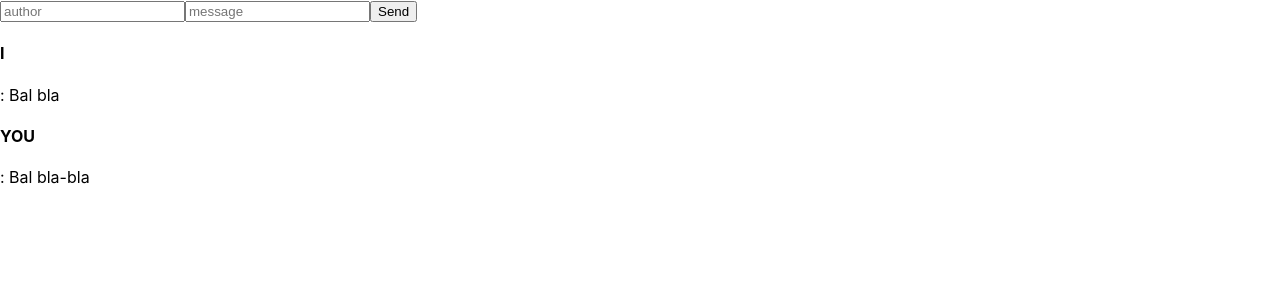
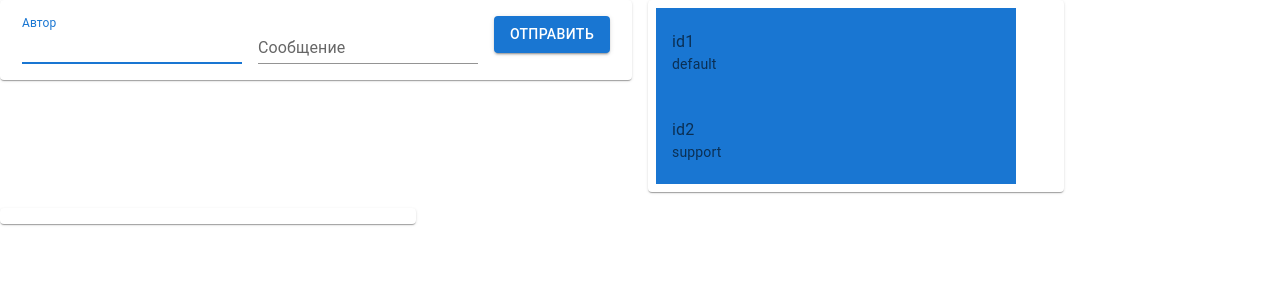
Before and after one commit to Kaihatsu-sha/NotificationManager, a React (Create React App) app in the folder UI/React/kaihatsu.notificationmanager.ui.react/: page / in a window 1280 px wide. Shown: the top 300 px of the page. Built offline with nearby package versions, Linux system fonts and the light colour scheme.

Commit message:
Homework 3

```diff
--- a/UI/React/kaihatsu.notificationmanager.ui.react/package.json
+++ b/UI/React/kaihatsu.notificationmanager.ui.react/package.json
@@ -3,6 +3,9 @@
   "version": "0.1.0",
   "private": true,
   "dependencies": {
+    "@emotion/react": "^11.10.4",
+    "@emotion/styled": "^11.10.4",
+    "@mui/material": "^5.10.3",
     "@testing-library/jest-dom": "^5.16.5",
     "@testing-library/react": "^13.3.0",
     "@testing-library/user-event": "^13.5.0",
--- a/UI/React/kaihatsu.notificationmanager.ui.react/src/App.js
+++ b/UI/React/kaihatsu.notificationmanager.ui.react/src/App.js
@@ -1,24 +1,56 @@
 import './App.css';
-import { useEffect, useState } from "react";
-import {PrintList,UI} from './Homework2'
+import * as React from "react";
+import {PrintList,UIForm,PrintChats} from './Homeworks/Homework2'
+
+import { styled } from '@mui/material/styles';
+import Box from '@mui/material/Box';
+import Paper from '@mui/material/Paper';
+import Grid from '@mui/material/Grid';
 
 function App() {
-  const [messageList, setMessageList] = useState([]);
+  const [messageList, setMessageList] = React.useState([]);
+  const [chatList, setChatList] = React.useState([{id:'id1',name:'default'},{id:'id2',name:'support'}]);
 
-  useEffect(()=>{
+  React.useEffect(()=>{
     console.log('useEffect');
-    setMessageList([{author:"I",text:"Bal bla"},{author:"YOU",text:"Bal bla-bla"}])
-  },[]);
+    if(messageList.length >=1)
+      {
+        let lastAuthor = messageList.at(-1).author;
+        if(lastAuthor !='robot')
+        {
+          setMessageList([...messageList,{author:'robot', text:'Bad idea'}]);
+        }
+      }
+  },[messageList]);
 
-  const callBack = (author, message)=>{
-    setMessageList([{author:author, text:message},{author:'robot', text:'Bad idea'}]);
+  const callBack = (callBackObject)=>{
+    setMessageList([...messageList,{author:callBackObject.author, text:callBackObject.message}]);
   };
+
+  const Item = styled(Paper)(({ theme }) => ({
+    backgroundColor: theme.palette.mode === 'dark' ? '#1A2027' : '#fff',
+    ...theme.typography.body2,
+    padding: theme.spacing(1),
+    textAlign: 'center',
+    color: theme.palette.text.secondary,
+  }));
 
   console.log('return');
   return (
     <>
-    <UI updateStateApp={callBack}></UI>
-    <PrintList props={messageList}/>
+    <Box sx={{ flexGrow: 1 }}>
+      <Grid container spacing={2}>
+        <Grid item xs={12} md={6}>
+          <Item><UIForm updateStateApp={callBack}></UIForm></Item>
+        </Grid>
+        <Grid item xs={6} md={4}>
+          <Item><PrintChats props={chatList}/></Item>
+        </Grid>
+        <Grid item xs={6} md={4}>
+          <Item><PrintList props={messageList}/></Item>
+        </Grid>
+      </Grid>
+    </Box>
     </>
   );
 }
--- a/UI/React/kaihatsu.notificationmanager.ui.react/src/Homework2.js
+++ /dev/null
@@ -1,37 +0,0 @@
-import { useEffect, useRef, useState,useCallback } from "react";
-
-export function PrintList({ props }) {
-    console.log('PrintList');
-    props.map((message) => { console.log(message) });
-
-    return (
-        <div className="List">{
-            props.map((message, index) => {
-                return <div key={index}><PrintMessage author={message.author} text={message.text} index={index} /></div>
-            })}
-        </div>
-    );
-};
-
-export function PrintMessage({ index, author, text }) {
-    console.log('PrintMessage');
-    console.log('PrintMessage:'+author+text+index);
-    return (
-        <div className="message">
-            <h4>{author}</h4> : {text}
-        </div>
-    );
-};
-
-export function UI({ updateStateApp }) {
-    console.log('UI');
-    const refForm = useRef(null);
-
-    return (
-        <form ref={refForm} onSubmit={() => updateStateApp([{author:refForm.current.author.value.toString(), text:refForm.current.message.value.toString()}])}>
-            <input name="author" type="text" placeholder="author"></input>
-            <input name="message" type="text" placeholder="message"></input>
-            <button type="submit">Send</button>
-        </form>
-    );
-};
--- /dev/null
+++ b/UI/React/kaihatsu.notificationmanager.ui.react/src/Homeworks/Homework2.js
@@ -0,0 +1,104 @@
+import * as React from 'react';
+import * as Material from '@mui/material';
+
+export function PrintList({ props }) {
+    console.log('PrintList');
+
+    return (
+        <div className="ListItems">{
+            props.map((message, index) => {
+                return <div key={index}><PrintMessage author={message.author} text={message.text} index={index} /></div>
+            })}
+        </div>
+        );
+};
+
+export function PrintChats({ props }) {
+    console.log('PrintChats');
+
+    return (
+        <div className="ListItems">{
+            props.map((chat, index) => {
+                return (
+                    <div key={index}>
+                    <Material.List sx={{ width: '100%', maxWidth: 360, bgcolor: 'primary.main' }}>
+                        <Material.ListItem alignItems="center">
+                        <Material.ListItemText
+                            primary={chat.id}
+                            secondary={chat.name}
+                        />
+                        </Material.ListItem>
+                    </Material.List>
+                    </div>
+                );
+            })}
+        </div>
+        );
+};
+
+export function PrintMessage({ index, author, text }) {
+    console.log('PrintMessage');
+    let bgColor = 'primary.main';
+
+    if(index%2 >= 1)
+    {
+        bgColor = 'warning.main';
+    }
+
+    return (
+        <Material.List sx={{ width: '100%', maxWidth: 360, bgcolor: bgColor }}>
+            <Material.ListItem alignItems="flex-start">
+            <Material.ListItemText
+                primary={author}
+                secondary={text}
+            />
+            </Material.ListItem>
+        </Material.List>
+    );
+};
+
+export function UIForm({ updateStateApp }) {
+    console.log('UIForm');
+
+    const [author, setAuthor] = React.useState('');
+    const [message, setMessage] = React.useState('');
+
+    const handleChangeAuthor = (event) => {
+        setAuthor(event.target.value);
+    };
+    const handleChangeMessage = (event) => {
+        setMessage(event.target.value);
+    };
+
+    let authorRef = React.useRef(null);
+    React.useEffect(() => {
+        console.log('useEffect ref');
+        authorRef.current?.focus();
+        }, [author]);
+
+    return (
+        <Material.Box
+            component="form"
+            sx={{
+              '& > :not(style)': { m: 1 },
+            }}
+            noValidate
+            autoComplete="off" >
+            <Material.FormControl variant="standard">
+                <Material.InputLabel>Автор</Material.InputLabel>
+                <Material.Input id="author" name="author" value={author} onChange={handleChangeAuthor} placeholder="Автор" inputRef={authorRef}/>
+            </Material.FormControl>
+            <Material.FormControl variant="standard">
+                <Material.InputLabel>Сообщение</Material.InputLabel>
+                <Material.Input id="message" name="message" value={message} onChange={handleChangeMessage} placeholder="Сообщение"/>
+            </Material.FormControl>
+            <Material.FormControl variant="standard">
+                <Material.Button variant="contained" onClick={()=>{
+                    updateStateApp({author:author, message:message});
+                    setAuthor('');
+                    setMessage('');
+                }}>Отправить</Material.Button>
+            </Material.FormControl>
+        </Material.Box>
+    );
+};
```
Also changed, not shown: UI/React/kaihatsu.notificationmanager.ui.react/src/Homeworks/Lesson2.js (renamed from UI/React/kaihatsu.notificationmanager.ui.react/src/Lesson2.js), 1 other file (tests, documents, lock files or other folders).
